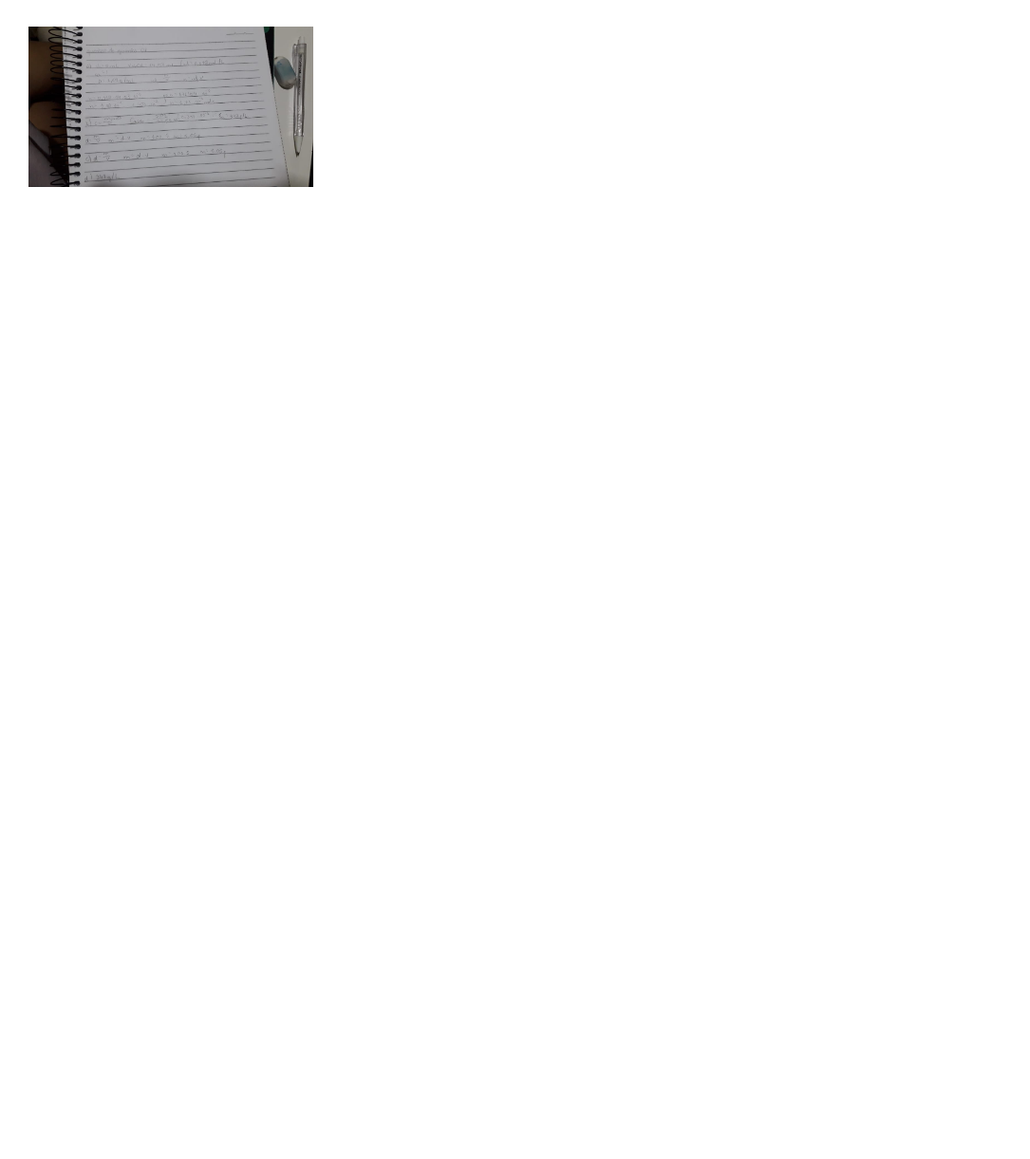
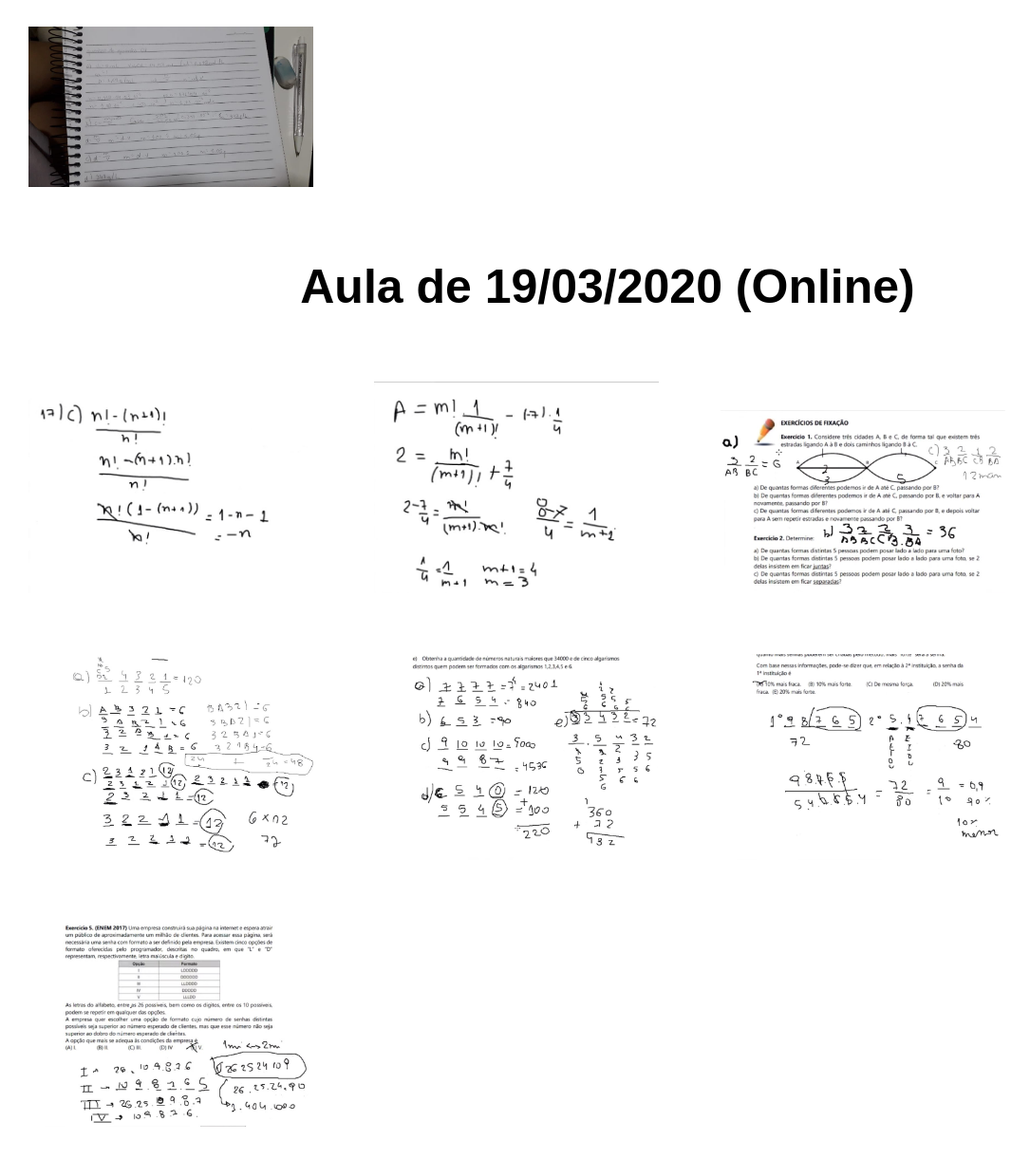
Before and after one commit to DuhonTheGuy/netlify-websites, a plain HTML site: page index.html in a window 1280 px wide. Shown: the part 1971-3192 px from the top of the page at 95% size, without its empty margins (0-1085 px from the left). Before the commit the page ends 2202 px from the top, so only its background shows below. Drawn offline with Linux system fonts and the light colour scheme.

Commit message:
Data update 2

```diff
--- a/index.html
+++ b/index.html
@@ -17,6 +17,7 @@
             <select id="selectBox" onclick="scrollToClass()">
                 <option value="16/03/20">16/03</option>
                 <option value="18/03/20">18/03</option>
+                <option value="19/03/20">19/03 (Online)</option>
             </select>
         </ul>
     </header>
@@ -44,6 +45,16 @@
             <a href="images/quadro_13.jpeg" data-lightbox="mygallery"><img src="images/quadro_13.jpeg" width="300px"></a>
             <a href="images/quadro_14.jpeg" data-lightbox="mygallery"><img src="images/quadro_14.jpeg" width="300px"></a>
             <a href="images/quadro_15.jpeg" data-lightbox="mygallery"><img src="images/quadro_15.jpeg" width="300px"></a>
+        </div>
+        <h1 class="centered" id="19/03/20">Aula de 19/03/2020 (Online)</h1>
+        <div class="gallery">
+            <a href="images/quadro_16.jpeg" data-lightbox="mygallery"><img src="images/quadro_16.jpeg" width="300px"></a>
+            <a href="images/quadro_17.jpeg" data-lightbox="mygallery"><img src="images/quadro_17.jpeg" width="300px"></a>
+            <a href="images/quadro_18.jpeg" data-lightbox="mygallery"><img src="images/quadro_18.jpeg" width="300px"></a>
+            <a href="images/quadro_19.jpeg" data-lightbox="mygallery"><img src="images/quadro_19.jpeg" width="300px"></a>
+            <a href="images/quadro_20.jpeg" data-lightbox="mygallery"><img src="images/quadro_20.jpeg" width="300px"></a>
+            <a href="images/quadro_21.jpeg" data-lightbox="mygallery"><img src="images/quadro_21.jpeg" width="300px"></a>
+            <a href="images/quadro_22.jpeg" data-lightbox="mygallery"><img src="images/quadro_22.jpeg" width="300px"></a>
         </div>
     </section>
 
```
Also changed, not shown: images/quadro_16.jpeg (added), images/quadro_17.jpeg (added), images/quadro_18.jpeg (added), images/quadro_19.jpeg (added), images/quadro_20.jpeg (added), images/quadro_21.jpeg (added), images/quadro_22.jpeg (added).
